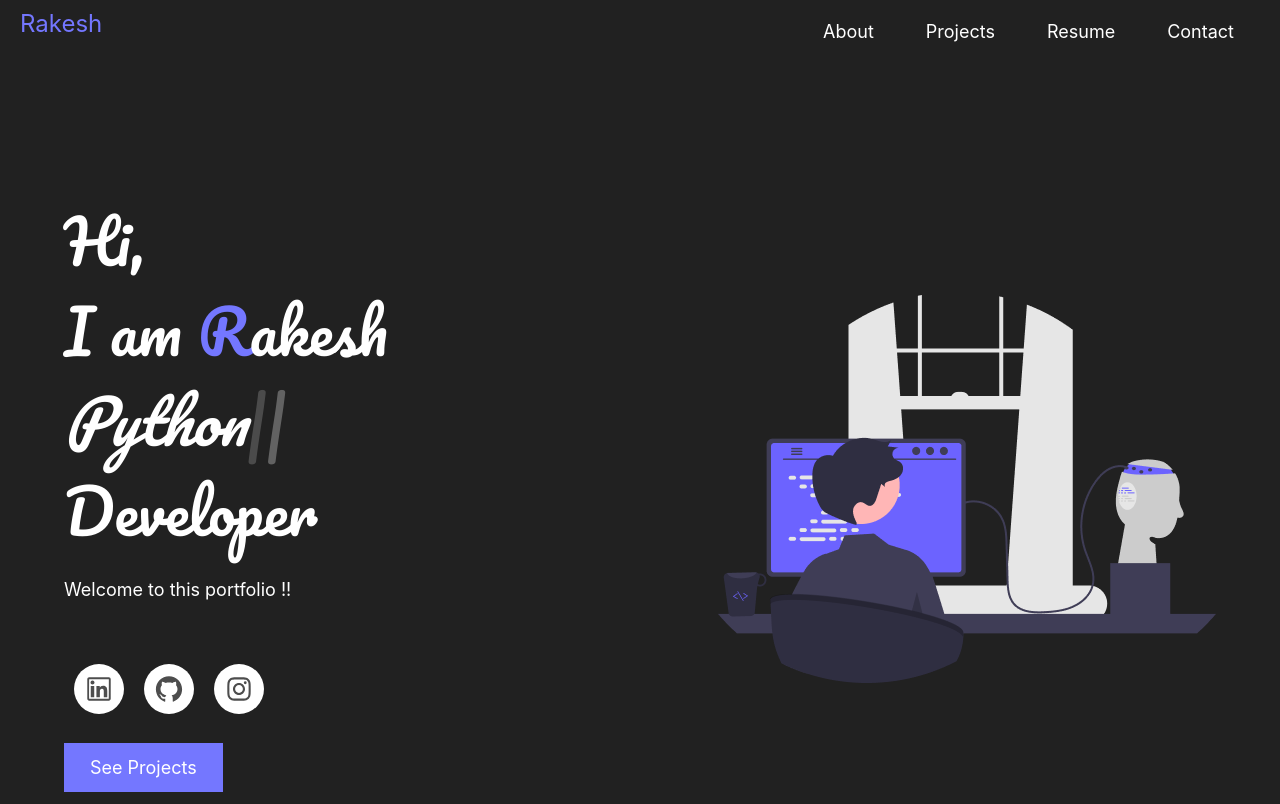
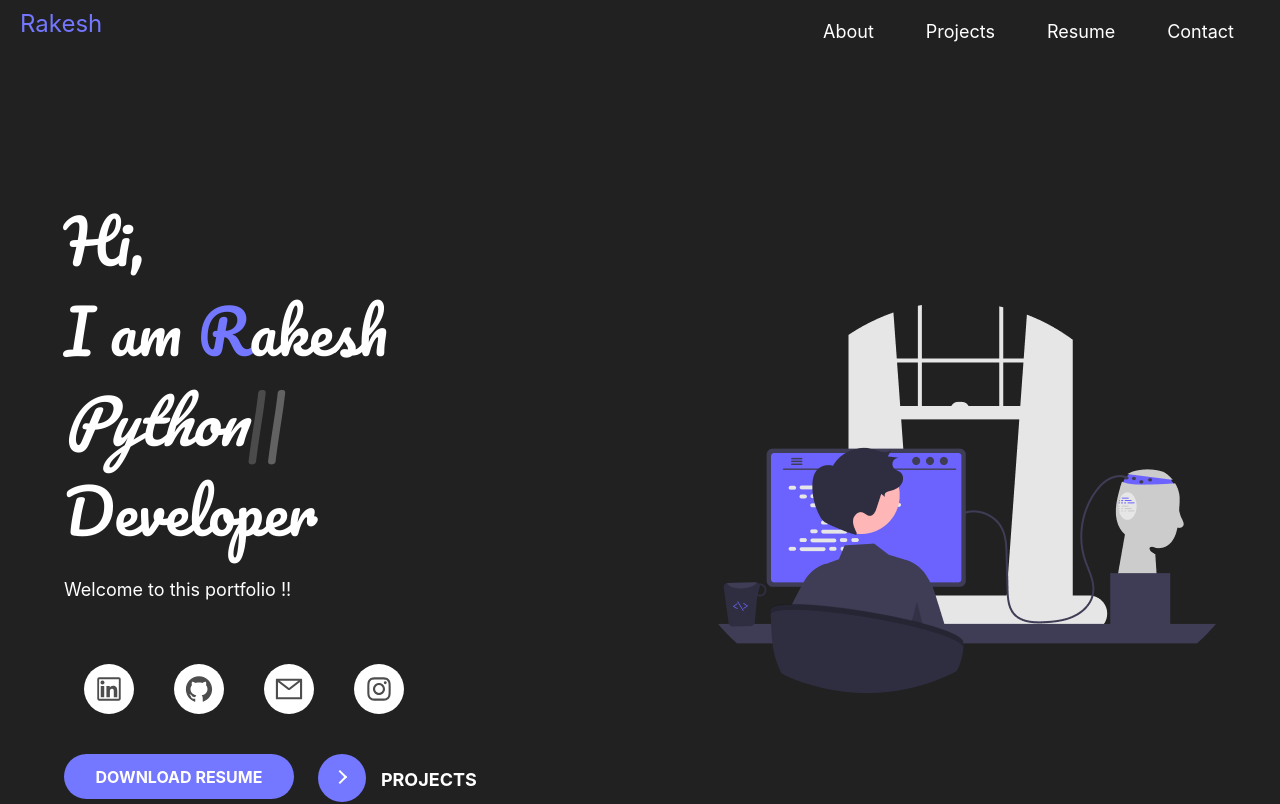
Before and after one commit to kingpin8510/Portfolio, a React (Create React App) app: page / in a window 1280 px wide. Shown: the top 804 px of the page. Built offline with nearby package versions, Linux system fonts and the light colour scheme.

Commit message:
Updating icons

```diff
--- a/src/App.css
+++ b/src/App.css
@@ -234,7 +234,7 @@ h1 {
     align-items: center;
   }
   .example-2 .icon-content {
-    margin: 0 10px;
+    margin: 0 20px;
     position: relative;
   }
   .example-2 .icon-content .tooltip {
@@ -315,7 +315,236 @@ h1 {
       #fd1f1f
     );
   }
-  .example-2 .icon-content a[data-social="youtube"] .filled,
-  .example-2 .icon-content a[data-social="youtube"] ~ .tooltip {
+  .example-2 .icon-content a[data-social="mail"] .filled,
+  .example-2 .icon-content a[data-social="mail"] ~ .tooltip {
     background-color: #ff0000;
   }
+
+  /* download button */
+
+  button {
+    position: relative;
+    display: inline-block;
+    cursor: pointer;
+    outline: none;
+    border: 0;
+    vertical-align: middle;
+    text-decoration: none;
+    background: transparent;
+    padding: 0;
+    font-size: inherit;
+    font-family: inherit;
+   }
+
+   button.learn-more {
+    width: 12rem;
+    height: auto;
+   }
+
+   button.learn-more .circle {
+    transition: all 0.45s cubic-bezier(0.65, 0, 0.076, 1);
+    position: relative;
+    display: block;
+    margin: 0;
+    width: 3rem;
+    height: 3rem;
+    background: #7477FF;
+    border-radius: 1.625rem;
+   }
+
+   button.learn-more .circle .icon {
+    transition: all 0.45s cubic-bezier(0.65, 0, 0.076, 1);
+    position: absolute;
+    top: 0;
+    bottom: 0;
+    margin: auto;
+    background: #fff;
+   }
+
+   button.learn-more .circle .icon.arrow {
+    transition: all 0.45s cubic-bezier(0.65, 0, 0.076, 1);
+    left: 0.625rem;
+    width: 1.125rem;
+    height: 0.125rem;
+    background: none;
+   }
+
+   button.learn-more .circle .icon.arrow::before {
+    position: absolute;
+    content: "";
+    top: -0.29rem;
+    right: 0.0625rem;
+    width: 0.625rem;
+    height: 0.625rem;
+    border-top: 0.125rem solid #fff;
+    border-right: 0.125rem solid #fff;
+    transform: rotate(45deg);
+   }
+
+   button.learn-more .button-text {
+    transition: all 0.45s cubic-bezier(0.65, 0, 0.076, 1);
+    position: absolute;
+    top: 0;
+    left: 0;
+    right: 0;
+    bottom: 0;
+    padding: 0.75rem 0;
+    margin: 0 0 0 1.85rem;
+    color: #ffffff;
+    font-weight: 700;
+    line-height: 1.6;
+    text-align: center;
+    text-transform: uppercase;
+   }
+
+   button:hover .circle {
+    width: 90%;
+   }
+
+   button:hover .circle .icon.arrow {
+    background: #fff;
+    transform: translate(1rem, 0);
+   }
+
+   button:hover .button-text {
+    color: #fff;
+   }
+
+
+
+   /* Download 2  */
+
+
+
+
+
+
+   .download-btn {
+    height: 45px;
+    width: 230px;
+    cursor: pointer;
+    background: white;
+    border: none;
+    background: #7477FF;
+    border-radius: 30px;
+    overflow: hidden;
+  }
+
+  .button-content {
+    transform: translateY(-45px);
+    transition: all 250ms ease-in-out;
+  }
+
+  .svg-container,
+  .text-container {
+    height: 45px;
+    width: 100%;
+    display: flex;
+    justify-content: center;
+    align-items: center;
+  }
+
+  .text-container .text {
+    font-size: 16px;
+    color: #fff;
+    font-weight: 750;
+    opacity: 1;
+    transition: opacity ease-in-out 250ms;
+  }
+
+  .download-icon {
+    height: 25px;
+    width: 25px;
+    fill: #fff;
+    opacity: 0;
+    transition: opacity ease-in-out 250ms;
+  }
+
+  /* hover state for the button */
+  .download-btn:hover .button-content {
+    transform: translateY(0px);
+  }
+
+  .download-btn:hover .text {
+    opacity: 0;
+  }
+
+  .download-btn:hover .download-icon {
+    opacity: 1;
+  }
+
+  .download-btn:focus .download-icon {
+    -webkit-animation: heartbeat 1.5s ease-in-out infinite both;
+    animation: heartbeat 1.5s ease-in-out infinite both;
+  }
+
+  @-webkit-keyframes heartbeat {
+    from {
+      -webkit-transform: scale(1);
+      transform: scale(1);
+      -webkit-transform-origin: center center;
+      transform-origin: center center;
+      -webkit-animation-timing-function: ease-out;
+      animation-timing-function: ease-out;
+    }
+    10% {
+      -webkit-transform: scale(0.91);
+      transform: scale(0.91);
+      -webkit-animation-timing-function: ease-in;
+      animation-timing-function: ease-in;
+    }
+    17% {
+      -webkit-transform: scale(0.98);
+      transform: scale(0.98);
+      -webkit-animation-timing-function: ease-out;
+      animation-timing-function: ease-out;
+    }
+    33% {
+      -webkit-transform: scale(0.87);
+      transform: scale(0.87);
+      -webkit-animation-timing-function: ease-in;
+      animation-timing-function: ease-in;
+    }
+    45% {
+      -webkit-transform: scale(1);
+      transform: scale(1);
+      -webkit-animation-timing-function: ease-out;
+      animation-timing-function: ease-out;
+    }
+  }
+  @keyframes heartbeat {
+    from {
+      -webkit-transform: scale(1);
+      transform: scale(1);
+      -webkit-transform-origin: center center;
+      transform-origin: center center;
+      -webkit-animation-timing-function: ease-out;
+      animation-timing-function: ease-out;
+    }
+    10% {
+      -webkit-transform: scale(0.91);
+      transform: scale(0.91);
+      -webkit-animation-timing-function: ease-in;
+      animation-timing-function: ease-in;
+    }
+    17% {
+      -webkit-transform: scale(0.98);
+      transform: scale(0.98);
+      -webkit-animation-timing-function: ease-out;
+      animation-timing-function: ease-out;
+    }
+    33% {
+      -webkit-transform: scale(0.87);
+      transform: scale(0.87);
+      -webkit-animation-timing-function: ease-in;
+      animation-timing-function: ease-in;
+    }
+    45% {
+      -webkit-transform: scale(1);
+      transform: scale(1);
+      -webkit-animation-timing-function: ease-out;
+      animation-timing-function: ease-out;
+    }
+  }
+
+  /* hover state for the button */
--- a/src/components/Hero.jsx
+++ b/src/components/Hero.jsx
@@ -7,6 +7,7 @@ import {
   AiOutlineGithub,
   AiOutlineMail,
   AiOutlineInstagram,
+  AiOutlineCloudDownload,
 } from "react-icons/ai";
 
 const Hero = () => {
@@ -51,11 +52,11 @@ const Hero = () => {
               {" "}
               <AiOutlineMail size={40} />{" "}
             </a> */}
-          <div className="flex py-10 ">
+          <div className="flex py-10">
             <ul class="example-2">
               <li class="icon-content">
                 <a
-                  href="https://linkedin.com/"
+                  href="https://www.linkedin.com/in/rkp2508"
                   aria-label="LinkedIn"
                   data-social="linkedin"
                 >
@@ -67,7 +68,7 @@ const Hero = () => {
 
               <li class="icon-content">
                 <a
-                  href="https://www.github.com/"
+                  href="https://github.com/kingpin8510"
                   aria-label="GitHub"
                   data-social="github"
                 >
@@ -79,7 +80,19 @@ const Hero = () => {
 
               <li class="icon-content">
                 <a
-                  href="https://www.instagram.com/"
+                  href="mailto:rp240479@gmail.com"
+                  aria-label="Mail"
+                  data-social="mail"
+                >
+                  <div class="filled"></div>
+                  <AiOutlineMail size={60} />{" "}
+                </a>
+                <div class="tooltip">Mail</div>
+              </li>
+
+              <li class="icon-content">
+                <a
+                  href="https://www.instagram.com/retr00_01"
                   aria-label="Instagram"
                   data-social="instagram"
                 >
@@ -91,12 +104,34 @@ const Hero = () => {
             </ul>
           </div>
 
-          <a
-            href="/#projects"
-            className=" btn bg-accent  border-2 border-[#7477FF] text-white px-6 py-3 hover:bg-transparent"
-          >
-            See Projects
-          </a>
+          <div className="flex space-x-6">
+            {/* <a
+              href="/#projects"
+              className=" btn bg-accent  border-2 border-[#7477FF] text-white px-6 py-3 hover:bg-transparent"
+            >
+              See Projects
+            </a> */}
+
+            <button class="download-btn pixel-corners">
+              <div class="button-content">
+                <div class="svg-container">
+                  <AiOutlineCloudDownload size={30} />
+                </div>
+                <div class="text-container">
+                  <div class="text">DOWNLOAD RESUME</div>
+                </div>
+              </div>
+            </button>
+
+            <button class="learn-more">
+              <span class="circle" aria-hidden="true">
+                <span class="icon arrow"></span>
+              </span>
+              <span class="button-text">
+                <a href="#projects">Projects</a>
+              </span>
+            </button>
+          </div>
         </div>
 
         <div className="hero-img">
```
